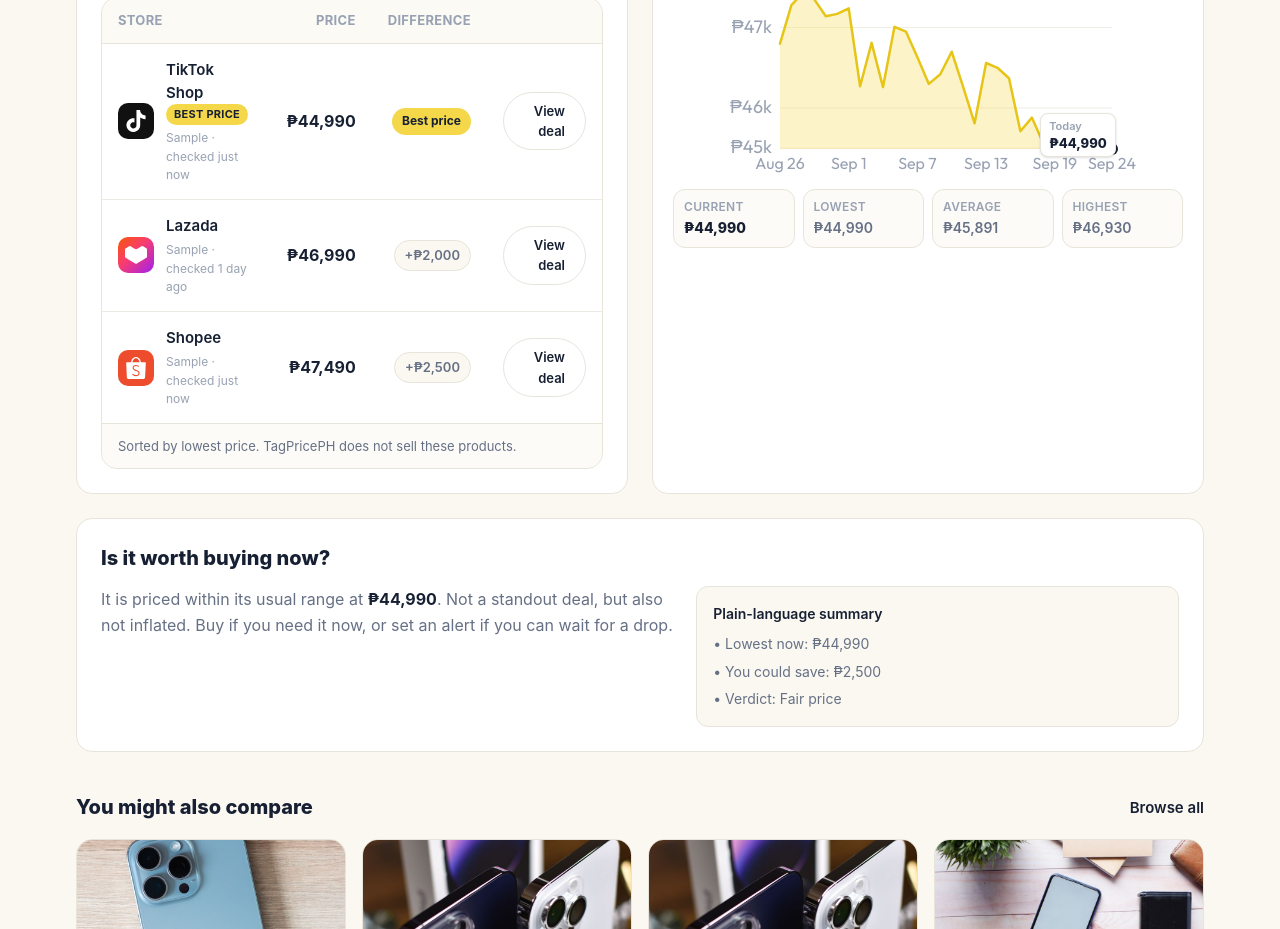
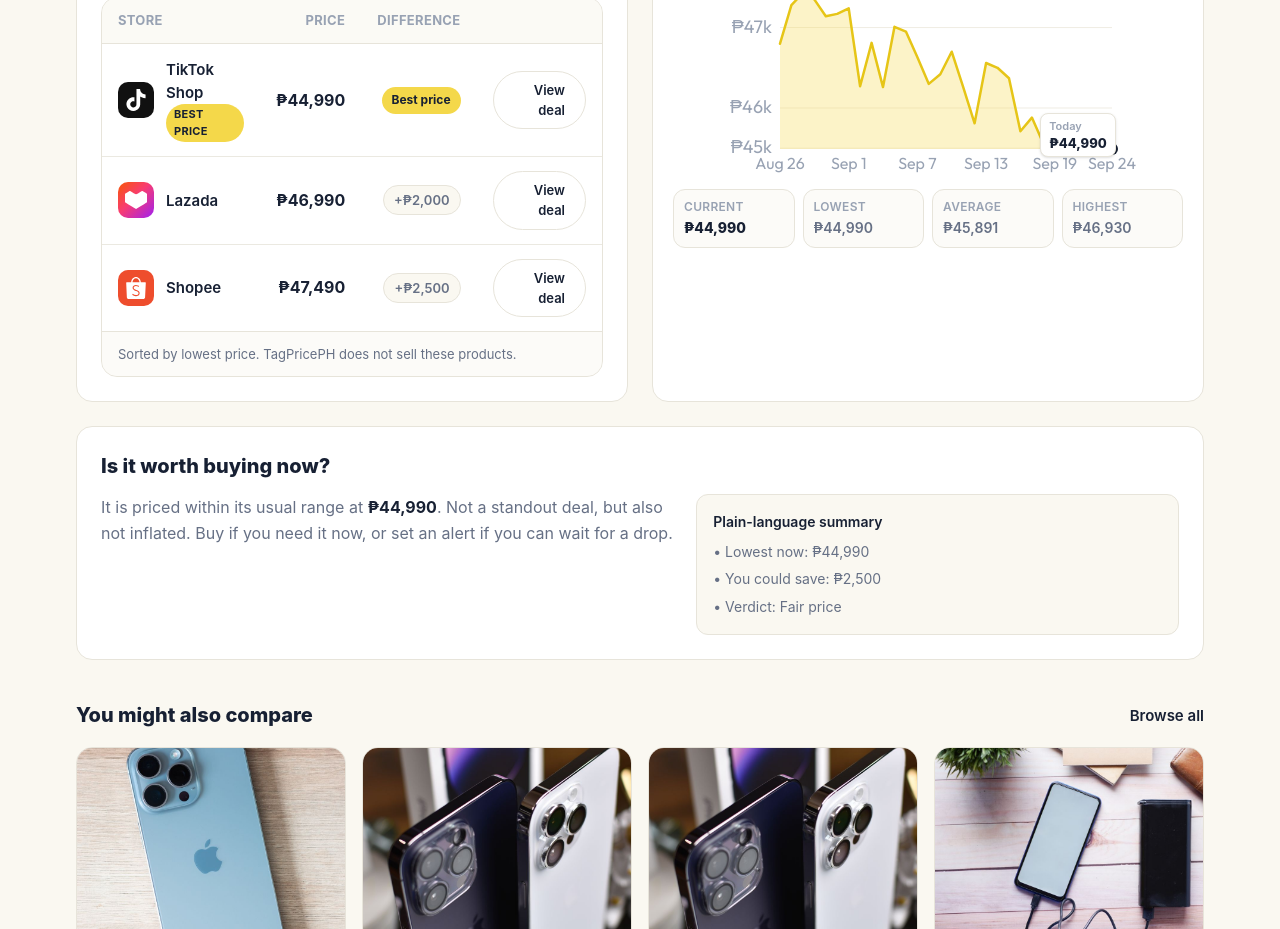
Before and after one commit to jewelcruzs0922-dev/TagPricePH, a Next.js app: page /product/iphone-16-128gb in a window 1280 px wide. Shown: the part 1000-1929 px from the top of the page. Built offline with nearby package versions, Linux system fonts and the light colour scheme.

Commit message:
Revert compare section to original design
Remove FreshnessNote from StoreComparison — the extra per-offer lines
cluttered the table and stacked rows. Freshness helpers remain wired to
the product page for live data.

```diff
--- a/components/comparison/StoreComparison.tsx
+++ b/components/comparison/StoreComparison.tsx
@@ -3,7 +3,6 @@
 import { getStore } from "@/lib/data/stores";
 import { getAffiliateUrl } from "@/lib/api/affiliate";
 import { formatDiff, formatPeso } from "@/lib/utils/format";
-import { formatRelativeTime, getFreshness } from "@/lib/utils/freshness";
 import { StoreLogo } from "@/components/ui/StoreLogo";
 
 type StoreComparisonProps = {
@@ -145,29 +144,8 @@
             </span>
           )}
         </div>
-        <FreshnessNote offer={offer} />
       </div>
     </div>
-  );
-}
-
-/**
- * Shows when this offer's price was last checked, and warns when the
- * reading is too old to be presented as a current price.
- */
-function FreshnessNote({ offer }: { offer: StoreOffer }) {
-  const state = getFreshness(offer.updatedAt);
-  const demo = offer.source === "demo";
-  const tone =
-    state === "fresh" ? "text-ink-3" : "text-wait";
-
-  return (
-    <p className={`mt-1 text-[12px] ${tone}`}>
-      {demo ? "Sample · " : ""}
-      checked {formatRelativeTime(offer.updatedAt)}
-      {state === "stale" ? " · may be out of date" : ""}
-      {state === "unavailable" ? " · price unavailable" : ""}
-    </p>
   );
 }
 
@@ -279,7 +257,6 @@
             )}
           </div>
           <p className="text-[16px] font-bold text-ink">{formatPeso(offer.price)}</p>
-          <FreshnessNote offer={offer} />
         </div>
         <div className="flex flex-col items-end gap-1.5">
           {offer.inStock && diff > 0 && (
```
